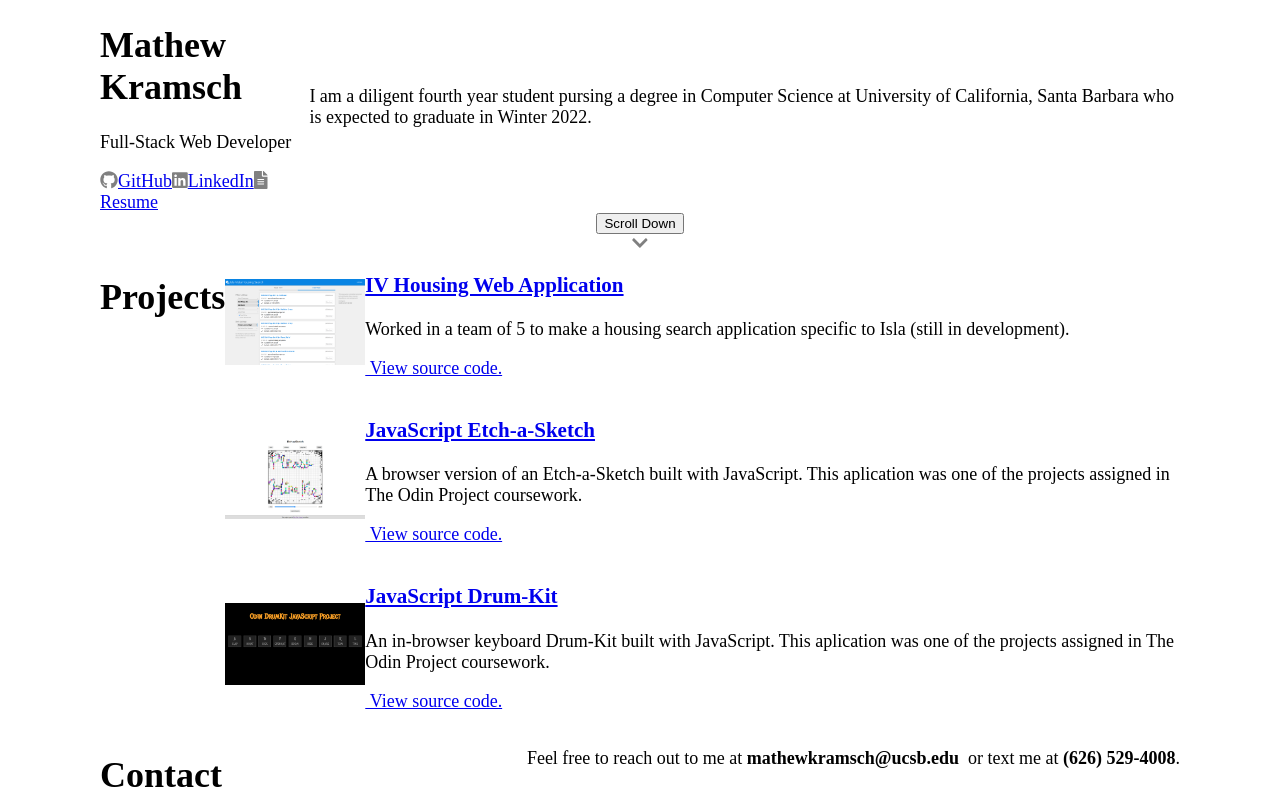
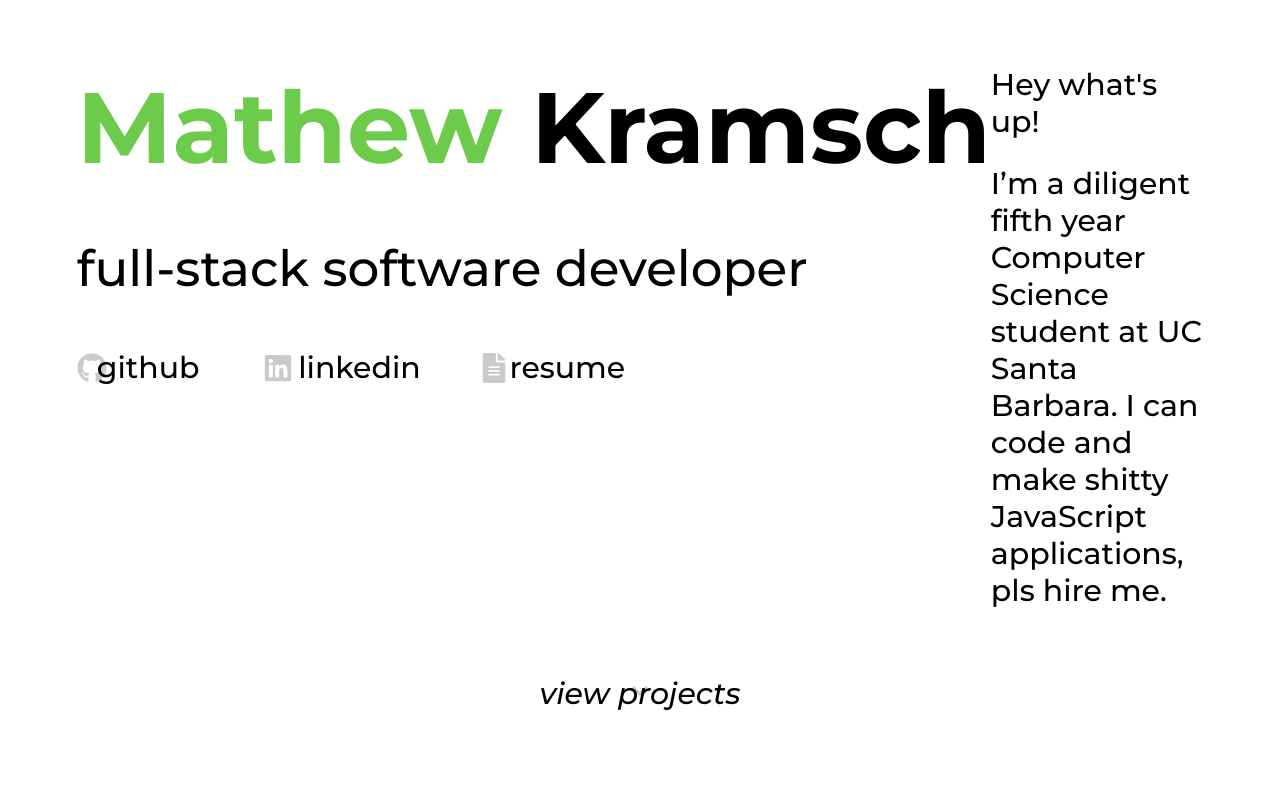
Before and after one commit to mathewkramsch/personal-website-2, a Next.js app: page / in a window 1280 px wide. Shown: the top 800 px of the page. Built offline with nearby package versions, Linux system fonts and the light colour scheme.

Commit message:
implemented rough styling of home page

```diff
--- a/assets/aboutInfo.js
+++ b/assets/aboutInfo.js
@@ -1,5 +1,6 @@
 // aboutInfo.js
 
-export const aboutInfo = `I am a diligent fourth year student
-pursing a degree in Computer Science at University of California, Santa Barbara
-who is expected to graduate in Winter 2022.`
+export const aboutInfo = `I’m a diligent fifth year
+Computer Science student at UC Santa Barbara.
+I can code and make shitty JavaScript
+applications, pls hire me.`
--- a/components/home/comps/header.jsx
+++ b/components/home/comps/header.jsx
@@ -5,8 +5,8 @@ import style from '../home.module.css'
 export default function Header() {
 	return (
 		<div className={style.header}>
-			<h1>Mathew Kramsch</h1>
-			<p>Full-Stack Web Developer</p>
+			<h1><div id={style.firstName}>Mathew</div>&nbsp;Kramsch</h1>
+			<p>full-stack software developer</p>
 		</div>
 	);
 }
--- a/components/home/comps/links.jsx
+++ b/components/home/comps/links.jsx
@@ -9,17 +9,17 @@ import { faLinkedin } from '@fortawesome/free-brands-svg-icons'
 export default function Links() {
 	return (
 		<div className={style.links}>
-            <a href='https://github.com/mathewkramsch' id='gitHub'>
+            <a href='https://github.com/mathewkramsch' id={style.gitHub}>
                 <FontAwesomeIcon icon={faGithub} className={style.icon}/>
-                GitHub
+                github
             </a>
-            <a href='https://www.linkedin.com/in/mathew-kramsch/' id='linkedIn'>
+            <a href='https://www.linkedin.com/in/mathew-kramsch/' id={style.linkedIn}>
                 <FontAwesomeIcon icon={faLinkedin} className={style.icon}/>
-                LinkedIn
+                linkedin
             </a>
-            <a href='/Resume.pdf' id='resume'>
+            <a href='/Resume.pdf' id={style.resume}>
 				<FontAwesomeIcon icon={faFileAlt} className={style.icon}/>
-				Resume
+				resume
 			</a>
 		</div>
 	);
--- a/components/home/comps/scrollDown.jsx
+++ b/components/home/comps/scrollDown.jsx
@@ -7,8 +7,8 @@ import { faChevronDown } from '@fortawesome/free-solid-svg-icons'
 export default function ScrollDown() {
     return (
         <div className={style.scrollDown}>
-            <button>Scroll Down</button>
-            <FontAwesomeIcon icon={faChevronDown} className={style.icon} id='down'/>
+            <p>view projects</p>
+            <FontAwesomeIcon icon={faChevronDown} className={style.icon} id={style.down}/>
         </div>
     );
 }
--- a/components/home/home.jsx
+++ b/components/home/home.jsx
@@ -10,12 +10,14 @@ import { aboutInfo } from '../../assets/aboutInfo'
 export default function Home() {
 	return (
 		<div className={style.page}>
+			<div></div>
 			<div className={style.pageContent}>
 				<div className={style.leftContainer}>
 					<Header/>
 					<Links/>
 				</div>
 				<div className={style.rightContainer}>
+					<p id={style.intro}>Hey what's up!</p>
 					<p>{aboutInfo}</p>
 				</div>
 			</div>
--- a/components/home/home.module.css
+++ b/components/home/home.module.css
@@ -3,50 +3,94 @@
 .page {
     display: flex;
     flex-direction: column;
+    justify-content: space-between;
+    height: 100vh;
 }
 
 .pageContent {
     display: flex;
     flex-direction: row;
     justify-content: space-between;
+    width: 88vw;
+    margin: auto;
 }
 
 .leftContainer {
 }
 
 .rightContainer {
+
     display: flex;
-    align-items: center;
+    flex-direction: column;
+    align-items: flex-start;
+    justify-content: center;
+    width: 38%;
 }
 
 .bottomMiddleContainer {
-    margin: auto;
+    margin-bottom: 100px;
 }
 
 /*-----------------------------------------*/
 
 .header {
 } .header > h1 {
+    font-weight: bold;
+    font-size: 100px;
+    margin: 0;
+    display: flex;
+    flex-direction: row;
+} #firstName {
+    color: #6DCB4B;
 } .header > p {
+    font-weight: 500;
+    font-size: 50px;
 }
 
 .links {
+    width: 60%;
+    display: flex;
+    flex-direction: row;
+    justify-content: space-between;
+    align-items: center;
 } .links > a {
+    text-decoration: none;
+    color: black;
+    font-weight: 500;
+    font-size: 30px;
+    line-height: 37px;
+    display: flex;
+    align-items: center;
 } .icon {
-    width: 1rem;
-    color: grey;
+    width: 66px;
+    color: #cacaca;
+} .links > a > .icon {
+    margin-right: -10px;
 } #gitHub {
-} #linkedIn {
-} #resume {
+} #linkedIn > .icon {
+    width: 60px;
+} #resume > .icon {
+    width: 50px;
 }
 
-.rightContainer > p {
+.rightContainer > p {  /* aboutInfo */
+    font-weight: 500;
+    font-size: 30px;
+    margin: 0;
+} .rightContainer > #intro {
+    margin-bottom: 25px;
 }
 
 .scrollDown {
     display: flex;
     flex-direction: column;
     align-items: center;
-} .scrollDown > button {
+} .scrollDown > p {
+    margin: 0;
+    z-index: 1;
+    font-style: italic;
+    font-weight: 500;
+    font-size: 30px;
 } #down {
+    margin-top: -30px;
 }
--- a/pages/_app.js
+++ b/pages/_app.js
@@ -15,6 +15,9 @@ export default function App({ Component, pageProps }) {
 				<link rel="icon" type="image/png" sizes="32x32" href="/favicon-32x32.png"/>
 				<link rel="icon" type="image/png" sizes="16x16" href="/favicon-16x16.png"/>
 				<link rel="manifest" href="/site.webmanifest"/>
+				<link rel="preconnect" href="https://fonts.googleapis.com"/>
+				<link rel="preconnect" href="https://fonts.gstatic.com" crossorigin/>
+				<link href="https://fonts.googleapis.com/css2?family=Montserrat:ital,wght@0,300;0,400;0,500;0,600;0,700;1,300;1,500;1,600&display=swap" rel="stylesheet"/>
 			</Head>
 			<Component {...pageProps} />
 		</>
--- a/styles/global.css
+++ b/styles/global.css
@@ -1,6 +1,6 @@
 html, body {
 	font-size: 18px;
-	font-family: Ubuntu;
+	font-family: 'Montserrat', sans-serif;
 	margin: 0;
 	background-color: #ffffff;
 	z-index: -1;
--- a/styles/utils.module.css
+++ b/styles/utils.module.css
@@ -1,5 +1,4 @@
 /* utils.module.css */
 
 .sitePages {
-    padding: 0 100px 0 100px;
 }
```
